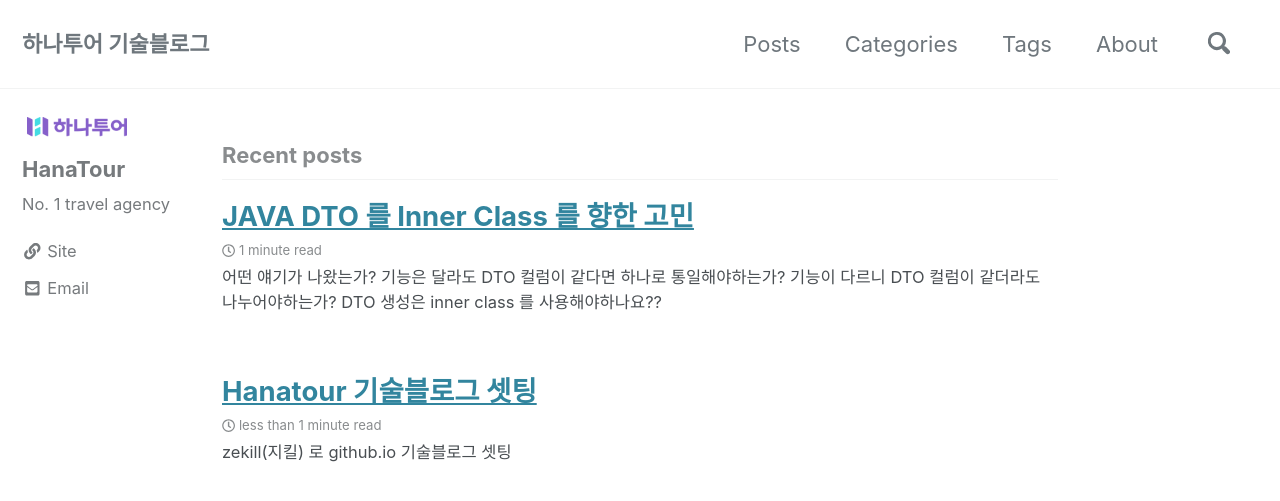
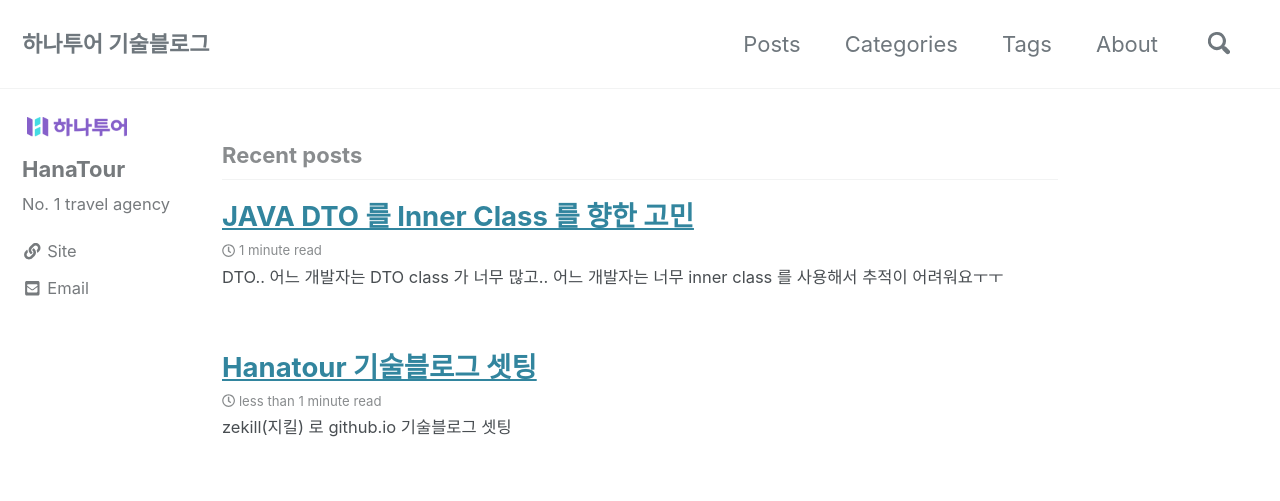
Before and after one commit to hanatour-blog/hanatour-blog.github.io, a Jekyll site: the page built from index.html, in a window 1280 px wide and 900 px high. Shown: the top 501 px of the window. Built offline with Jekyll 4.4.1, drawn with Linux system fonts in a browser that asks for light colours; cached includes are drawn as plain includes; nearby versions of some CDN libraries; the list of posts is cut into pages by our own code.

Commit message:
Update 2022-06-24-dto-inner-class.md

```diff
--- a/_posts/2022-06-24-dto-inner-class.md
+++ b/_posts/2022-06-24-dto-inner-class.md
@@ -3,6 +3,8 @@ title: "JAVA DTO 를 Inner Class 를 향한 고민"
 categories: blog
 tags: java
 ---
+> DTO.. 어느 개발자는 DTO class 가 너무 많고.. 어느 개발자는 너무 inner class 를 사용해서 추적이 어려워요ㅜㅜ
+
 
 ## 어떤 얘기가 나왔는가?
 * 기능은 달라도 DTO 컬럼이 같다면 하나로 통일해야하는가?
```
